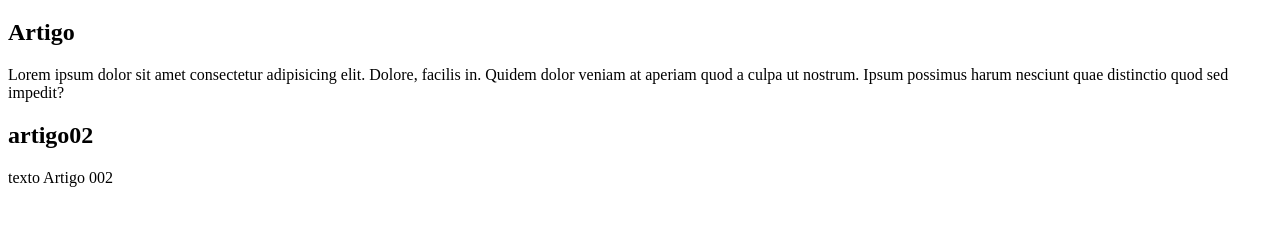
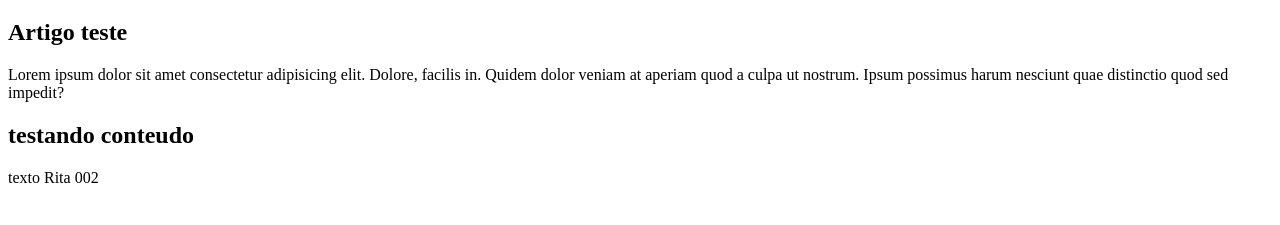
Before and after one commit to ferreirarita/Projeto-, a plain HTML site: page index.html in a window 1280 px wide. Shown: the part 61-286 px from the top of the page. Drawn offline with Linux system fonts and the light colour scheme.

Commit message:
conteudo

```diff
--- a/index.html
+++ b/index.html
@@ -12,12 +12,12 @@
             <h1>Ferreira</h1>
         </header>
         <article>
-        <h2>Artigo</h2>
+        <h2>Artigo teste</h2>
         <p>Lorem ipsum dolor sit amet consectetur adipisicing elit. Dolore, facilis in. Quidem dolor veniam at aperiam quod a culpa ut nostrum. Ipsum possimus harum nesciunt quae distinctio quod sed impedit?</p>
     </article>
     <article>
-        <h2>artigo02</h2>
-        <p>texto Artigo 002</p>
+        <h2>testando conteudo</h2>
+        <p>texto Rita 002</p>
     </article>
 
     </main>
```
